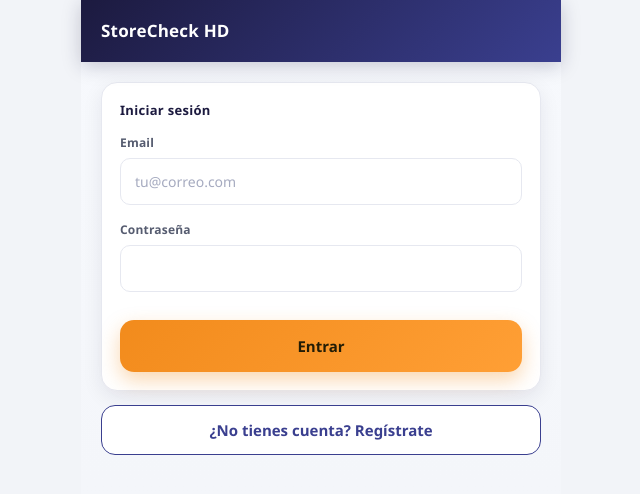
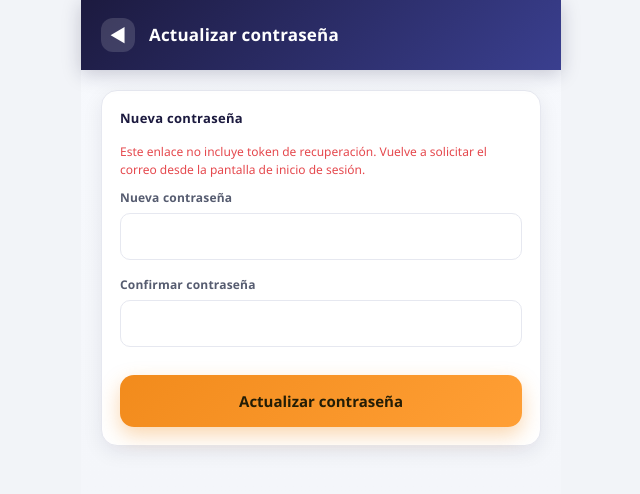
Before and after one commit to sanleandron/storecheck, a React (Vite) app: page /actualizar-contrasena in a window 1280 px wide. Before the commit this address led to /login. Shown: the top 494 px of the page, without its empty margins (319-959 px from the left). Built offline with nearby package versions, Linux system fonts and the light colour scheme; no server answers.

Commit message:
Recuperación de contraseña: solicitar email, correo de reset y pantalla para nueva contraseña

```diff
--- a/src/App.tsx
+++ b/src/App.tsx
@@ -1,6 +1,7 @@
 import { BrowserRouter, Navigate, Route, Routes } from 'react-router-dom';
 import { getSession, initSession } from './lib/auth';
 import { Login } from './pages/Login';
+import { ResetPassword } from './pages/ResetPassword';
 import { AuditList } from './pages/AuditList';
 import { AuditNew } from './pages/AuditNew';
 import { AuditModules } from './pages/AuditModules';
@@ -32,6 +33,7 @@ export default function App() {
     <BrowserRouter basename={detectBase()}>
       <Routes>
         <Route path="/login" element={<Login />} />
+        <Route path="/actualizar-contrasena" element={<ResetPassword />} />
         <Route
           path="/auditorias"
           element={
--- a/src/lib/auth.ts
+++ b/src/lib/auth.ts
@@ -115,6 +115,50 @@ export async function signOut(): Promise<void> {
 }
 
 /**
+ * URL base de la app para enlaces de recuperación de contraseña.
+ * Deriva de la URL actual para funcionar tanto en local como en GitHub Pages
+ * (que se sirve bajo un subpath).
+ */
+function appBaseUrl(): string {
+  const { protocol, host, pathname } = window.location;
+  // En GitHub Pages la app está bajo /storecheck/. Los demás casos sirven desde la raíz.
+  const baseMatch = pathname.match(/^\/([^/]+)/);
+  const hasSubpath = baseMatch && window.location.hostname.endsWith('github.io');
+  return `${protocol}//${host}${hasSubpath ? `/${baseMatch![1]}` : ''}`;
+}
+
+/** Envía el correo de restablecimiento de contraseña. */
+export async function resetPassword(email: string): Promise<{ error?: string }> {
+  if (!isDbAvailable()) {
+    return { error: 'Supabase no configurado. Revisa el archivo .env.' };
+  }
+  const sup = supabase();
+  const redirectTo = `${appBaseUrl()}/actualizar-contrasena`;
+  const { error } = await sup.auth.resetPasswordForEmail(email.trim(), { redirectTo });
+  if (error) return { error: error.message };
+  return {};
+}
+
+/** Establece una nueva contraseña con la sesión de recuperación activa. */
+export async function updatePassword(newPassword: string): Promise<{ error?: string }> {
+  if (!isDbAvailable()) {
+    return { error: 'Supabase no configurado. Revisa el archivo .env.' };
+  }
+  const sup = supabase();
+  const { error } = await sup.auth.updateUser({ password: newPassword });
+  if (error) return { error: error.message };
+  await refreshLocalSession();
+  return {};
+}
+
+/** Indica si la URL contiene un token de recuperación de contraseña (recovery). */
+export function hasRecoveryToken(): boolean {
+  const { hash } = window.location;
+  // Supabase entrega el token en #access_token o #recovery_token / #token_type=recovery
+  return hash.includes('type=recovery') || hash.includes('recovery_token');
+}
+
+/**
  * Compatibilidad: llama refreshLocalSession al inicializar la app para
  * mantener la sesión si el usuario ya tiene una en Supabase.
  */
--- a/src/pages/Login.tsx
+++ b/src/pages/Login.tsx
@@ -2,7 +2,7 @@ import { useState } from 'react';
 import { useNavigate } from 'react-router-dom';
 import { AppHeader } from '../components/AppHeader';
 import { Card } from '../components/Card';
-import { signIn, signUp, signInLocal } from '../lib/auth';
+import { signIn, signUp, signInLocal, resetPassword } from '../lib/auth';
 import { isDbAvailable } from '../db/supabase';
 
 export function Login() {
@@ -16,6 +16,28 @@ export function Login() {
   const [password, setPassword] = useState('');
   const [error, setError] = useState('');
   const [loading, setLoading] = useState(false);
+  // Modo recuperación de contraseña
+  const [resetEmail, setResetEmail] = useState('');
+  const [showReset, setShowReset] = useState(false);
+  const [resetMsg, setResetMsg] = useState('');
+
+  const handleReset = async () => {
+    if (!resetEmail.trim()) {
+      setError('Ingresa tu email');
+      return;
+    }
+    setLoading(true);
+    setError('');
+    setResetMsg('');
+    const r = await resetPassword(resetEmail.trim());
+    if (r.error) {
+      setError(r.error);
+      setLoading(false);
+      return;
+    }
+    setResetMsg('Te enviamos un correo. Revisa tu bandeja y pulsa el enlace para crear una nueva contraseña.');
+    setLoading(false);
+  };
 
   const handleOnlineSubmit = async () => {
     if (!email.trim() || !password.trim()) {
@@ -61,6 +83,29 @@ export function Login() {
       <div className="content">
         {configured ? (
           <>
+            {showReset ? (
+              <Card title="Recuperar contraseña">
+                <div className="input-group">
+                  <label>Email</label>
+                  <input
+                    type="email"
+                    autoComplete="email"
+                    className="input-control"
+                    placeholder="tu@correo.com"
+                    value={resetEmail}
+                    onChange={(e) => setResetEmail(e.target.value)}
+                  />
+                </div>
+                {error && <div className="error-text">{error}</div>}
+                {resetMsg && (
+                  <div style={{ fontSize: 13, color: 'var(--success)', marginBottom: 10 }}>{resetMsg}</div>
+                )}
+                <button className="btn-primary" onClick={handleReset} disabled={loading}>
+                  {loading ? 'Enviando...' : 'Enviar correo'}
+                </button>
+              </Card>
+            ) : (
+              <>
                 <Card title={mode === 'login' ? 'Iniciar sesión' : 'Crear cuenta'}>
                   {mode === 'register' && (
                     <div className="input-group">
@@ -99,6 +144,20 @@ export function Login() {
                   <button className="btn-primary" onClick={handleOnlineSubmit} disabled={loading}>
                     {loading ? 'Espera...' : mode === 'login' ? 'Entrar' : 'Registrarme'}
                   </button>
+                  {mode === 'login' && (
+                    <div style={{ textAlign: 'center', marginTop: 12 }}>
+                      <button
+                        className="btn-media"
+                        style={{ margin: 0, background: 'transparent', color: 'var(--primary-mid)', boxShadow: 'none', fontWeight: 500 }}
+                        onClick={() => {
+                          setShowReset(true);
+                          setError('');
+                        }}
+                      >
+                        ¿Olvidaste tu contraseña?
+                      </button>
+                    </div>
+                  )}
                 </Card>
                 <div style={{ textAlign: 'center', marginTop: 12 }}>
                   {mode === 'login' ? (
@@ -111,6 +170,23 @@ export function Login() {
                     </button>
                   )}
                 </div>
+              </>
+            )}
+            {(showReset || false) && (
+              <div style={{ textAlign: 'center', marginTop: 8 }}>
+                <button
+                  className="btn-media"
+                  style={{ margin: 0, background: 'transparent', color: 'var(--grey-dark)', boxShadow: 'none' }}
+                  onClick={() => {
+                    setShowReset(false);
+                    setError('');
+                    setResetMsg('');
+                  }}
+                >
+                  Volver a iniciar sesión
+                </button>
+              </div>
+            )}
           </>
         ) : (
           <>
--- /dev/null
+++ b/src/pages/ResetPassword.tsx
@@ -0,0 +1,100 @@
+import { useEffect, useState } from 'react';
+import { useNavigate } from 'react-router-dom';
+import { AppHeader } from '../components/AppHeader';
+import { Card } from '../components/Card';
+import { updatePassword, hasRecoveryToken } from '../lib/auth';
+import { isDbAvailable } from '../db/supabase';
+
+export function ResetPassword() {
+  const navigate = useNavigate();
+  const [password, setPassword] = useState('');
+  const [confirm, setConfirm] = useState('');
+  const [error, setError] = useState('');
+  const [ok, setOk] = useState(false);
+  const [loading, setLoading] = useState(false);
+  const [ready, setReady] = useState(false);
+
+  // Espera un instante para que supabase-js procese el hash de recovery.
+  useEffect(() => {
+    const t = setTimeout(() => setReady(true), 300);
+    return () => clearTimeout(t);
+  }, []);
+
+  const handleSubmit = async () => {
+    if (password.length < 6) {
+      setError('La contraseña debe tener al menos 6 caracteres');
+      return;
+    }
+    if (password !== confirm) {
+      setError('Las contraseñas no coinciden');
+      return;
+    }
+    if (!hasRecoveryToken() && !isDbAvailable()) {
+      setError('Enlace no válido o sesión expirada. Solicita un nuevo correo de recuperación.');
+      return;
+    }
+    setLoading(true);
+    setError('');
+    const r = await updatePassword(password);
+    if (r.error) {
+      setError(r.error);
+      setLoading(false);
+      return;
+    }
+    setOk(true);
+    setLoading(false);
+  };
+
+  return (
+    <div className="app-shell">
+      <AppHeader title="Actualizar contraseña" showBack />
+      <div className="content">
+        {ok ? (
+          <Card title="Contraseña actualizada">
+            <p style={{ fontSize: 13, color: 'var(--grey-dark)', marginBottom: 12 }}>
+              Tu contraseña se actualizó correctamente. Ya puedes iniciar sesión.
+            </p>
+            <button className="btn-primary" onClick={() => navigate('/login')}>
+              Ir a iniciar sesión
+            </button>
+          </Card>
+        ) : (
+          <Card title="Nueva contraseña">
+            {!hasRecoveryToken() && (
+              <div style={{ fontSize: 12, color: 'var(--danger)', marginBottom: 10 }}>
+                Este enlace no incluye token de recuperación. Vuelve a solicitar el correo desde la
+                pantalla de inicio de sesión.
+              </div>
+            )}
+            <div className="input-group">
+              <label>Nueva contraseña</label>
+              <input
+                type="password"
+                autoComplete="new-password"
+                className="input-control"
+                value={password}
+                onChange={(e) => setPassword(e.target.value)}
+                disabled={!ready}
+              />
+            </div>
+            <div className="input-group">
+              <label>Confirmar contraseña</label>
+              <input
+                type="password"
+                autoComplete="new-password"
+                className="input-control"
+                value={confirm}
+                onChange={(e) => setConfirm(e.target.value)}
+                disabled={!ready}
+              />
+            </div>
+            {error && <div className="error-text">{error}</div>}
+            <button className="btn-primary" onClick={handleSubmit} disabled={loading || !ready}>
+              {loading ? 'Guardando...' : 'Actualizar contraseña'}
+            </button>
+          </Card>
+        )}
+      </div>
+    </div>
+  );
+}
```
Lines whose indentation alone changed are shown as unchanged.
